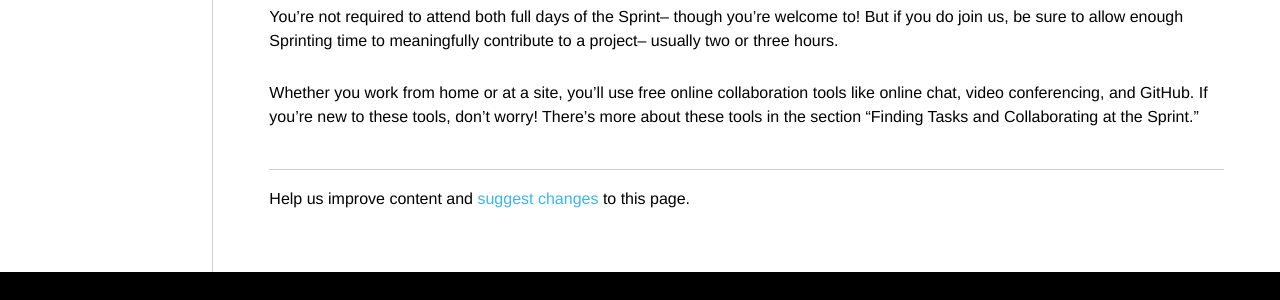
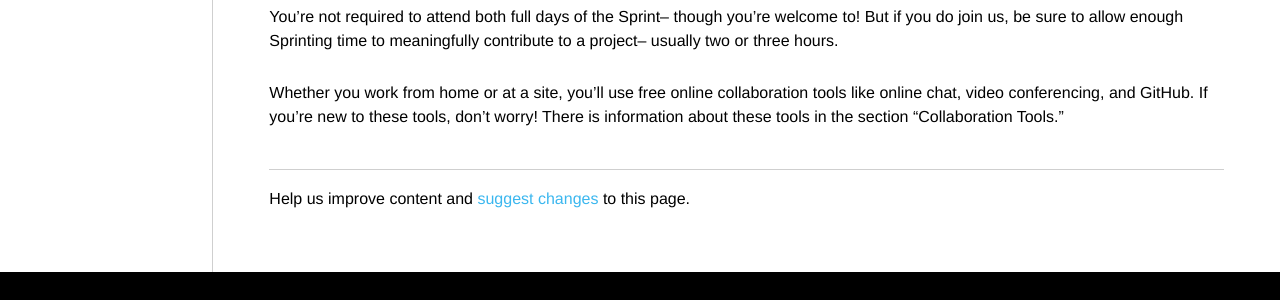
Before and after one commit to mozilla/global-sprint, a Jekyll site: the page built from _articles/participants.md, in a window 1280 px wide. Shown: the part 1020-1320 px from the top of the page. Built offline with Jekyll 4.4.1, drawn with Linux system fonts in a browser that asks for light colours; comment, search, counter and statistics services are not loaded.

Commit message:
Update participants.md

```diff
--- a/_articles/participants.md
+++ b/_articles/participants.md
@@ -25,4 +25,4 @@ In 2018, the Sprint will take place on May 10-11th, from 9am to 5pm local time,
 
 You’re not required to attend both full days of the Sprint-- though you’re welcome to!  But if you do join us, be sure to allow enough Sprinting time to meaningfully contribute to a project-- usually two or three hours.
 
-Whether you work from home or at a site, you’ll use free online collaboration tools like online chat, video conferencing, and GitHub. If you’re new to these tools, don’t worry! There’s more about these tools in the section “Finding Tasks and Collaborating at the Sprint.”
+Whether you work from home or at a site, you’ll use free online collaboration tools like online chat, video conferencing, and GitHub. If you’re new to these tools, don’t worry! There is information about these tools in the section “Collaboration Tools.”
```
